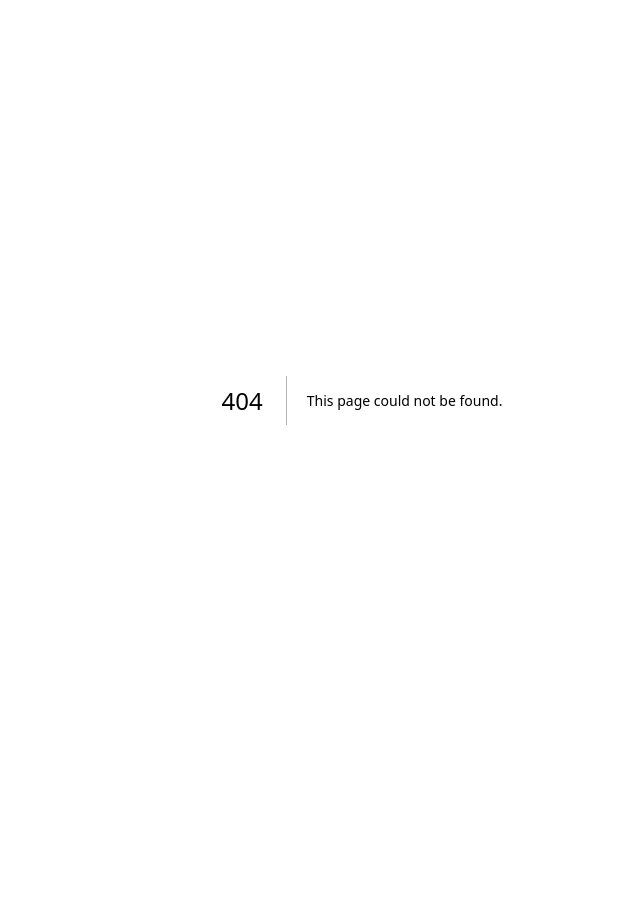
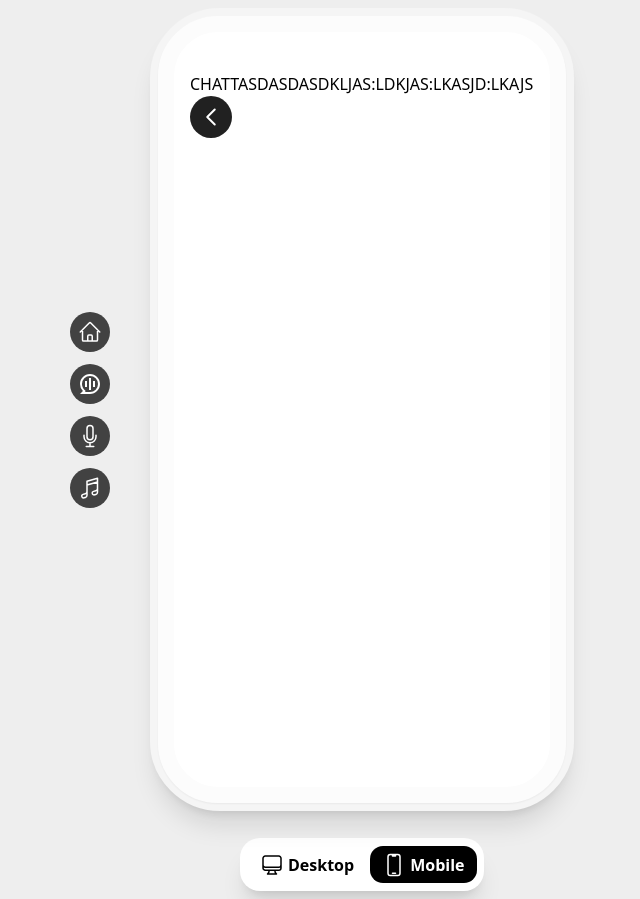
Before and after one commit to philipdaquin/reflection-app, a Next.js app in the folder app/: page /playlist in a window 1280 px wide. Before the commit this address had no page. Shown: the whole page, without its empty margins (278-918 px from the left). Before the commit the page ends 800 px from the top, so only its background shows below. Built offline with nearby package versions, Linux system fonts and the light colour scheme.

Commit message:
pages + fixed scroll issues

```diff
--- /dev/null
+++ b/app/components/BackButton.tsx
@@ -0,0 +1,14 @@
+import React from 'react'
+import {ChevronLeftIcon} from '@heroicons/react/24/outline'
+import Link from 'next/link'
+function BackButton() {
+  return (
+    <Link href={"/"} className="cursor-pointer">
+        <div className='h-[42px] w-[42px] bg-[#212121] rounded-full items-center justify-center flex'>
+            <ChevronLeftIcon height={24} width={24} color="white" strokeWidth={2} />
+        </div>
+    </Link>
+  )
+}
+
+export default BackButton
--- a/app/components/NavigationButtons.tsx
+++ b/app/components/NavigationButtons.tsx
@@ -10,7 +10,7 @@ interface Props {
 
 function Button({icon, routerName}: Props) {
     return (
-        <Link href={`/${routerName}`} className='cursor-pointer'>
+        <Link href={`/${routerName}`} className='cursor'>
           <div className='bg-[#424242] rounded-full p-2 cursor-pointer'>
             {icon}
           </div>
@@ -21,18 +21,19 @@ function Button({icon, routerName}: Props) {
 
 function NavigationButtons() {
     return (
+      // <div className='flex flex-col space-y-3 p-2 h-[244px]  justify-between items-center w-[53px]  space-x-1 rounded-[20px] bg-white shadow-xl'>
       <div className='flex flex-col space-y-3'>
         <Button
-          routerName='/'
+          routerName=''
           icon={<HomeIcon height={24} width={24} color="white"/>}/>
         <Button
-          routerName='/chat'
+          routerName='chat'
           icon={<RiChatVoiceLine size={24} color="white"/>}/>
         <Button
-          routerName='/record'
+          routerName='record'
           icon={<MicrophoneIcon height={24} width={24} color="white"/>}/>
         <Button
-          routerName='/playlist'
+          routerName='playlist'
           icon={<MusicalNoteIcon height={24} width={24} color="white"/>}/>
       </div>
     )
--- a/app/components/PhoneView.tsx
+++ b/app/components/PhoneView.tsx
@@ -1,11 +1,17 @@
-import React from 'react'
-import Contents from './pages/HomeContents'
+import React, { PropsWithChildren } from 'react'
+import HomeContents from './pages/HomeContents'
 
-function PhoneView() {
+interface Props {
+  children: any
+}
+
+function PhoneView({children}: Props) {
   return (
-    <div className='transition-all duration-500 ease-in-out  md:w-[424px] md:h-[803px] bg-white md:shadow-xl md:rounded-[70px] md:border-[#F5F5F5] md:border-8 border-white shadow-inherit'>
-        <div className='md:px-4 md:pt-10 pt-12 w-full h-full md:border-[16px] md:shadow-sm md:border-[#FCFCFC] md:rounded-[60px] md:bg-white md:p-2 shadow-inherit md:overflow-scroll md:scrollbar-hide'>
-            <Contents />
+    <div className='transition-all duration-500 ease-in-out md:w-[424px] md:h-[803px] bg-white md:shadow-xl md:rounded-[70px] md:border-[#F5F5F5] md:border-8 border-white shadow-inherit '>
+        <div className='md:px-4 md:pt-10 pt-12 w-full h-full md:border-[16px] md:shadow-sm md:border-[#FCFCFC] md:rounded-[60px] md:bg-white md:p-2 shadow-inherit
+         md:overflow-scroll md:scrollbar-hide md:py-4 py-14
+'>
+          {children}
         </div>
     </div>
 
--- a/app/components/RecentEntries.tsx
+++ b/app/components/RecentEntries.tsx
@@ -67,7 +67,7 @@ function RecentEntries() {
           duration: 900,
           thumbnailUrl: 'https://example.com/thumbnails/3.jpg'
         }
-      ];
+      ].slice(0,5);
 
 
     return (
--- /dev/null
+++ b/app/components/pages/ChatContent.tsx
@@ -0,0 +1,13 @@
+import React from 'react'
+import BackButton from '../BackButton'
+
+function ChatContent() {
+  return (
+    <div>
+        CHATTASDASDASDKLJAS:LDKJAS:LKASJD:LKAJS
+        <BackButton />
+    </div>
+  )
+}
+
+export default ChatContent
--- /dev/null
+++ b/app/pages/chat.tsx
@@ -0,0 +1,37 @@
+import Head from 'next/head'
+import React from 'react'
+import NavigationButtons from '../components/NavigationButtons'
+import ChatContent from '../components/pages/ChatContent'
+import PhoneView from '../components/PhoneView'
+import SwitchView from '../components/SwitchView'
+
+function chat() {
+    return (
+        <>
+        <Head>
+            <title>Hello John 👋</title>
+            <link rel="icon" href="/favicon.ico" />
+        </Head>
+
+        <div className="md:bg-[#EEEEEE] bg-white duration-500  flex min-h-screen flex-col
+        items-center justify-center ">
+
+            <main className=" justify-center flex flex-col items-center space-y-[27px]  ">
+
+            <div className="flex items-center relative right-5">
+                <div className='relative right-10'>
+                    <NavigationButtons />
+                </div>
+                <PhoneView children={<ChatContent/>} />
+            </div>
+            <div className='md:block hidden'>
+                <SwitchView />
+            </div>
+            {/* <RecordComponent /> */}
+            </main>
+        </div>
+        </>
+    )
+}
+
+export default chat
--- a/app/pages/index.tsx
+++ b/app/pages/index.tsx
@@ -5,32 +5,34 @@ import PhoneView from '../components/PhoneView'
 import RecordComponent from '../components/RecordComponent'
 import SwitchView from '../components/SwitchView'
 import NavigationButtons from '../components/NavigationButtons'
+import HomeContents from '../components/pages/HomeContents'
 
 
 const Home: NextPage = () => {
   return (
-    <div className="md:bg-[#EEEEEE] bg-white duration-500  flex min-h-screen flex-col
-      items-center justify-center md:py-2 py-14">
+    <>
       <Head>
         <title>Hello John 👋</title>
         <link rel="icon" href="/favicon.ico" />
       </Head>
 
+      <div className="md:bg-[#EEEEEE] bg-white duration-500  flex min-h-screen flex-col
+        items-center justify-center md:py-2 py-14">
         <main className=" justify-center flex flex-col items-center space-y-[27px] ">
 
           <div className="flex items-center relative right-5">
             <div className='relative right-10'>
               <NavigationButtons />
             </div>
-          <PhoneView />
+            <PhoneView children={<HomeContents/>} />
           </div>
-
           <div className='md:block hidden'>
             <SwitchView />
           </div>
         {/* <RecordComponent /> */}
         </main>
       </div>
+    </>
   )
 }
 
--- /dev/null
+++ b/app/pages/playlist.tsx
@@ -0,0 +1,34 @@
+import Head from 'next/head'
+import React from 'react'
+import NavigationButtons from '../components/NavigationButtons'
+import ChatContent from '../components/pages/ChatContent'
+import PhoneView from '../components/PhoneView'
+import SwitchView from '../components/SwitchView'
+
+function playlist() {
+    return (
+        <div className="md:bg-[#EEEEEE] bg-white duration-500  flex min-h-screen flex-col
+        items-center justify-center md:py-2 py-14">
+        <Head>
+            <title>Hello John 👋</title>
+            <link rel="icon" href="/favicon.ico" />
+        </Head>
+
+            <main className=" justify-center flex flex-col items-center space-y-[27px] ">
+
+            <div className="flex items-center relative right-5">
+                <div className='relative right-10'>
+                    <NavigationButtons />
+                </div>
+                <PhoneView children={<ChatContent/>} />
+            </div>
+            <div className='md:block hidden'>
+                <SwitchView />
+            </div>
+            {/* <RecordComponent /> */}
+            </main>
+        </div>
+    )
+}
+
+export default playlist
--- /dev/null
+++ b/app/pages/record.tsx
@@ -0,0 +1,34 @@
+import Head from 'next/head'
+import React from 'react'
+import NavigationButtons from '../components/NavigationButtons'
+import ChatContent from '../components/pages/ChatContent'
+import PhoneView from '../components/PhoneView'
+import SwitchView from '../components/SwitchView'
+
+function record() {
+    return (
+        <div className="md:bg-[#EEEEEE] bg-white duration-500  flex min-h-screen flex-col
+        items-center justify-center md:py-2 py-14">
+        <Head>
+            <title>Hello John 👋</title>
+            <link rel="icon" href="/favicon.ico" />
+        </Head>
+
+            <main className=" justify-center flex flex-col items-center space-y-[27px] ">
+
+            <div className="flex items-center relative right-5">
+                <div className='relative right-10'>
+                    <NavigationButtons />
+                </div>
+                <PhoneView children={<ChatContent/>} />
+            </div>
+            <div className='md:block hidden'>
+                <SwitchView />
+            </div>
+            {/* <RecordComponent /> */}
+            </main>
+        </div>
+    )
+}
+
+export default record
--- /dev/null
+++ b/app/pages/test.tsx
@@ -0,0 +1,9 @@
+import React from 'react'
+
+function Test() {
+  return (
+    <div>Test</div>
+  )
+}
+
+export default Test
```
Lines whose indentation alone changed are shown as unchanged.
